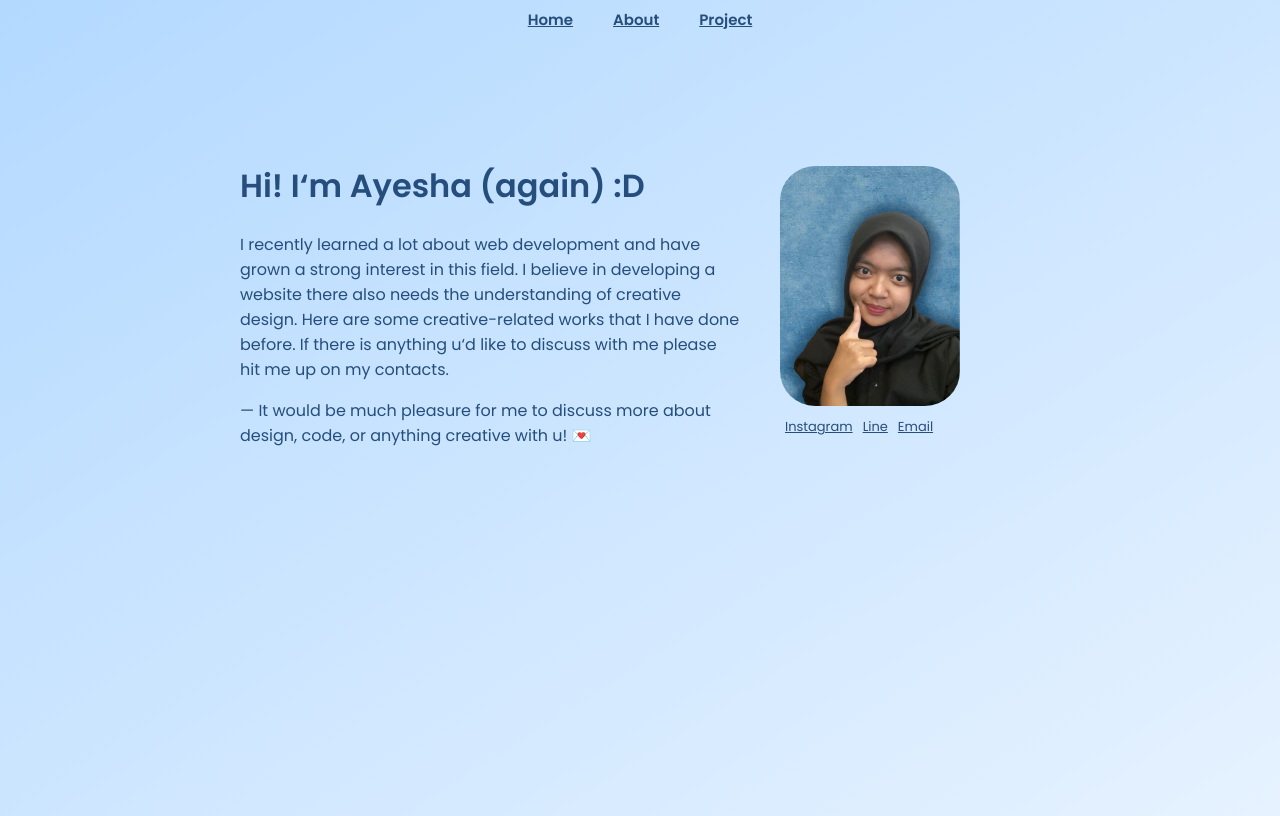
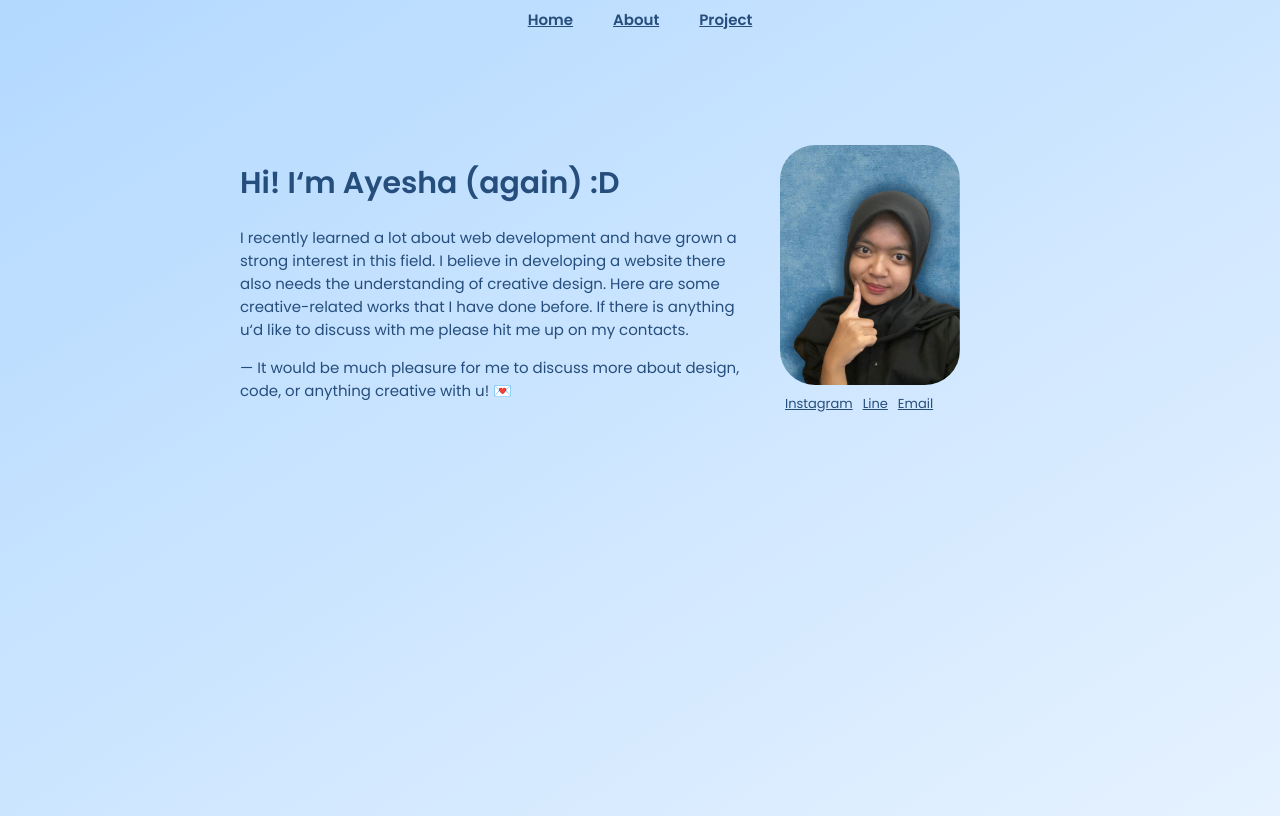
Before and after one commit to ayeshnabiha/proyek-webdev, a Next.js app: page /about in a window 1280 px wide. Built offline with nearby package versions, Linux system fonts and the light colour scheme.

Commit message:
ganti dikit

```diff
--- a/app/about/globals.css
+++ b/app/about/globals.css
@@ -73,3 +73,15 @@ body {
     transform: translateY(0);
   }
 }
+
+@media (min-width: 1024px) {
+  body {
+    font-size: 15px;
+  }
+}
+
+@media (max-width: 768px) {
+  body {
+    font-size: 14px;
+  }
+}
```
